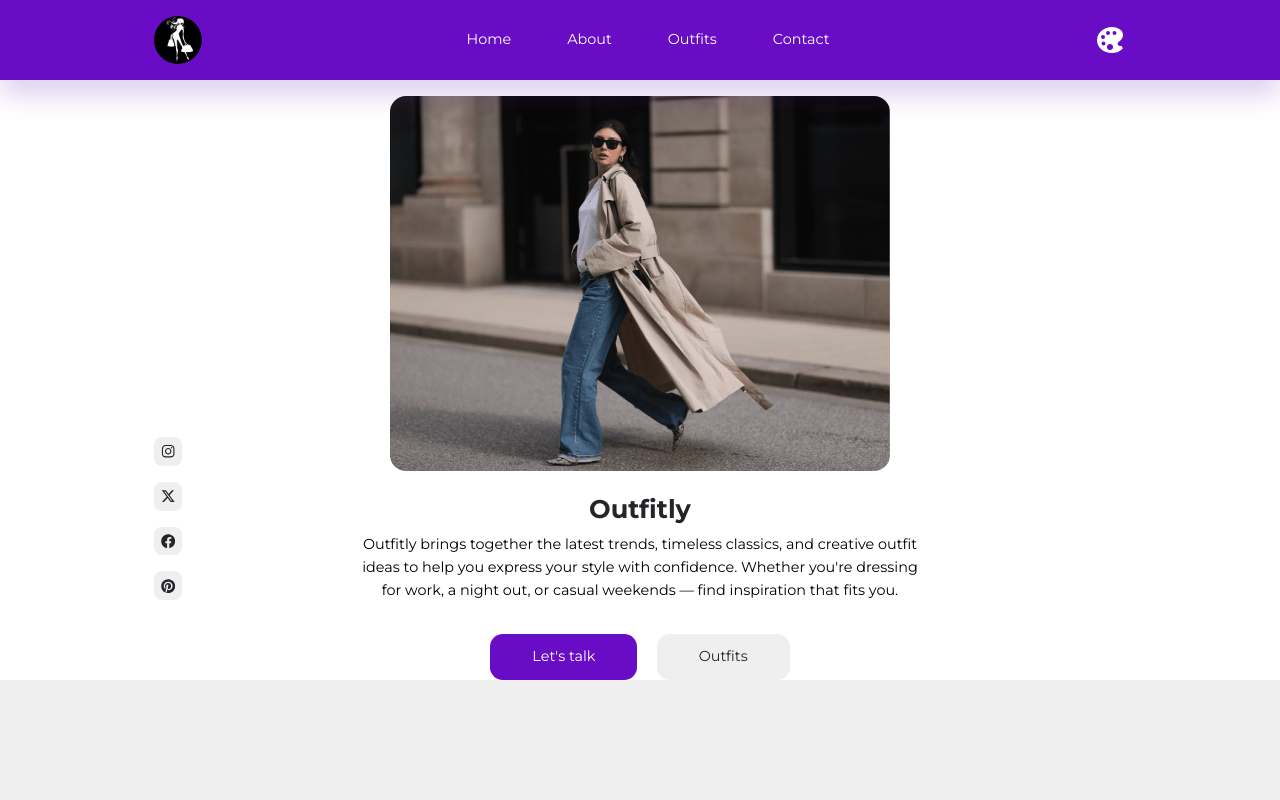
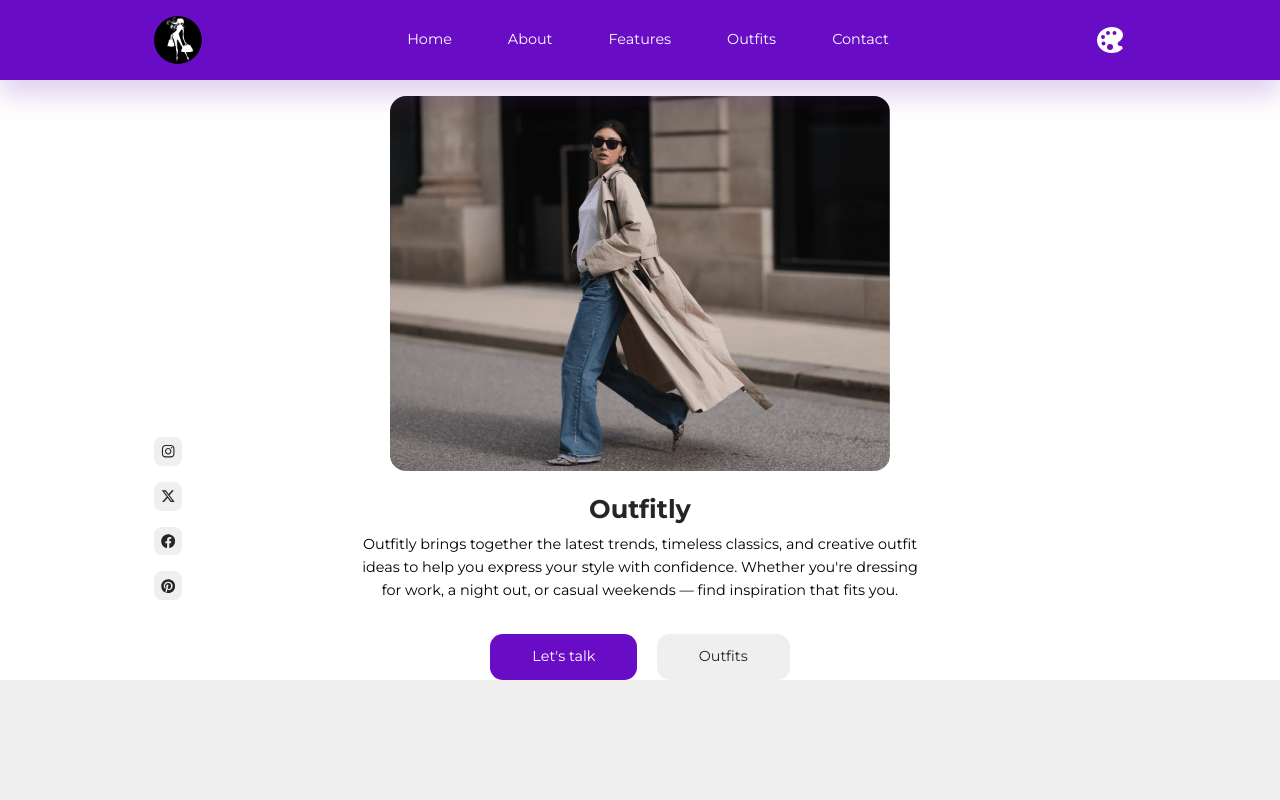
Before and after one commit to prosenicaa/outfitly_react, a React (Create React App) app: page / in a window 1280 px wide. Shown: the top 800 px of the page. Built offline with nearby package versions, Linux system fonts and the light colour scheme.

Commit message:
Update navbar and footer links and id for inspiration section

```diff
--- a/src/sections/footer/data.js
+++ b/src/sections/footer/data.js
@@ -6,8 +6,9 @@ import { FaPinterest } from "react-icons/fa";
 export const links = [
     {id: 1, link: '#', title: 'Home'},
     {id: 2, link: '#about', title: 'About'},
-    {id: 3, link: '#features', title: 'Why You\'ll Love Outfitly'},
-    {id: 4, link: '#contact', title: 'Contact'}
+    {id: 3, link: '#features', title: 'Features'},
+    {id: 4, link: '#inspiration', title: 'Outfits'},
+    {id: 5, link: '#contact', title: 'Contact'}
 ]
 
 export const socials = [
--- a/src/sections/header/Header.jsx
+++ b/src/sections/header/Header.jsx
@@ -16,7 +16,7 @@ const Header = () => {
           that fits you.</p>
           <div className="header__cta">
             <a href="#contact" className='btn primary'>Let's talk</a>
-            <a href="#outfits" className='btn light'>Outfits</a>
+            <a href="#inspiration" className='btn light'>Outfits</a>
           </div>
           <div className="header__socials">
             {
--- a/src/sections/navbar/data.js
+++ b/src/sections/navbar/data.js
@@ -1,8 +1,9 @@
 const data = [
     {id: 1, link: '#', title: 'Home'},
-    {id: 2, link: 'about', title: 'About'},
-    {id: 3, link: 'outfits', title: 'Outfits'},
-    {id: 4, link: 'contact', title: 'Contact'},
+    {id: 2, link: '#about', title: 'About'},
+    {id: 3, link: '#features', title: 'Features'},
+    {id: 4, link: '#inspiration', title: 'Outfits'},
+    {id: 5, link: '#contact', title: 'Contact'},
 ]
 
 export default data;
```
